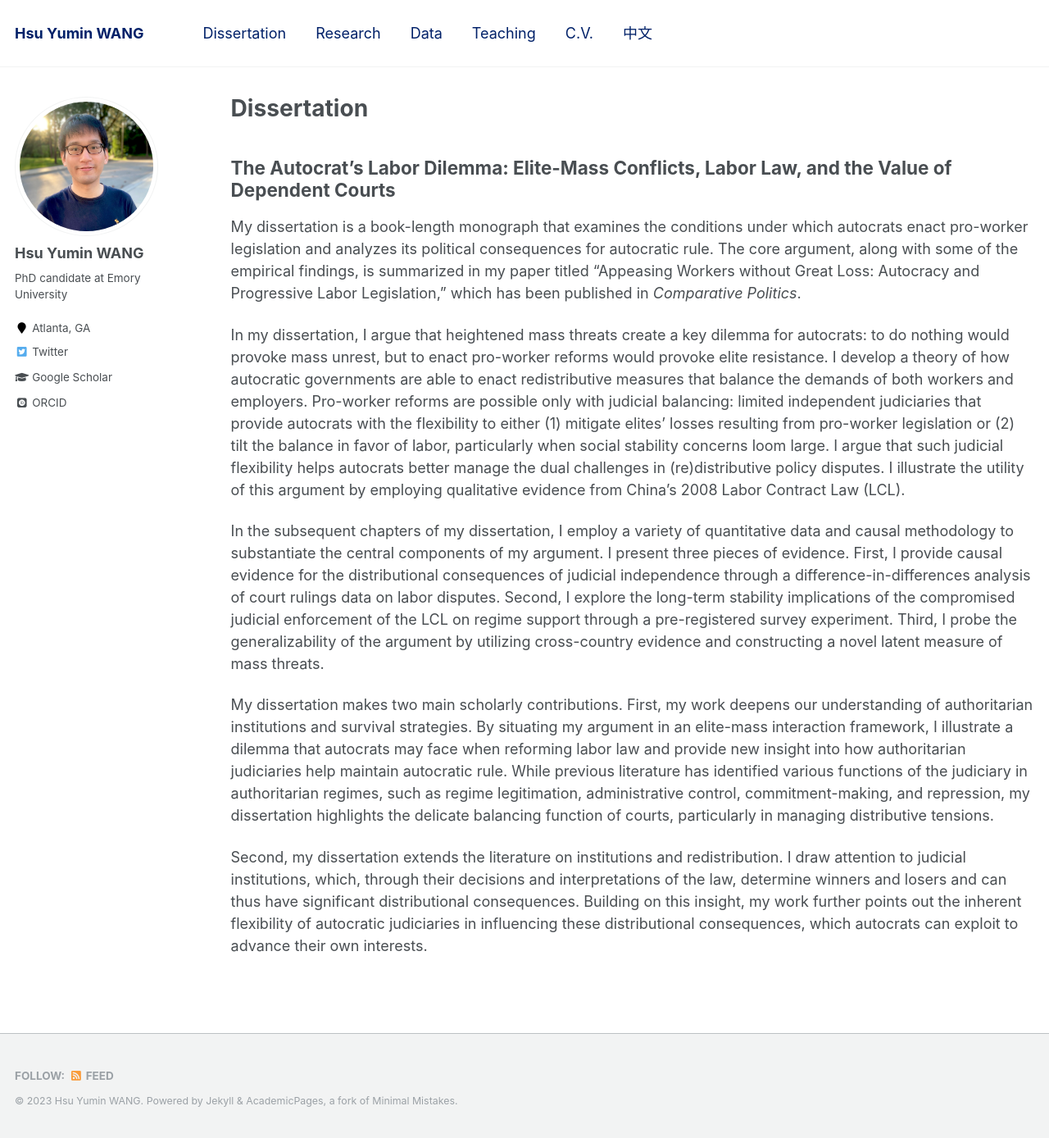
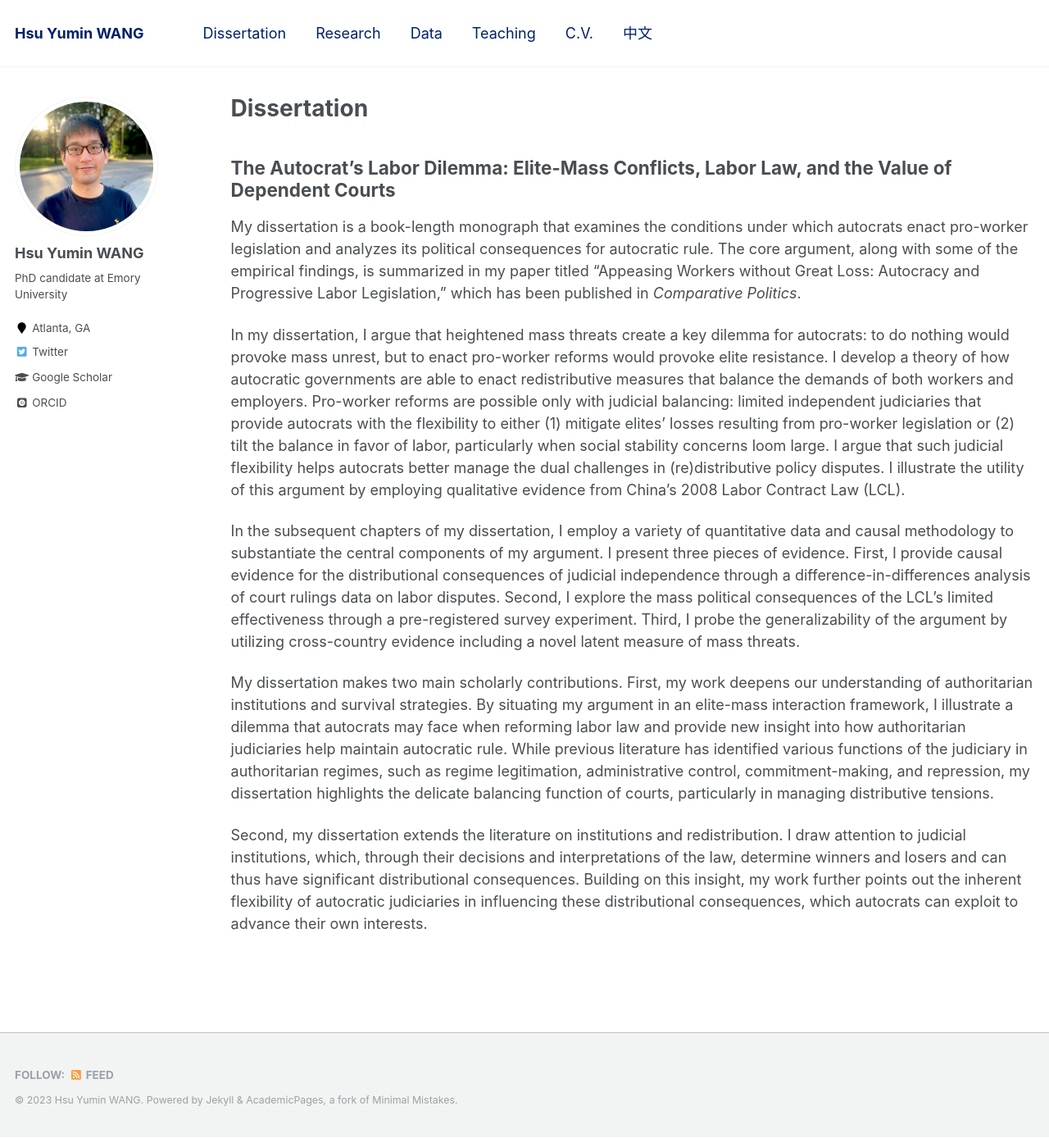
Before and after one commit to hsuyumin/hsuyumin.github.io, a Jekyll site: the page built from _pages/dissertation.md, in a window 1280 px wide and 1388 px high. Shown: the whole window at 82% size. Built offline with Jekyll 4.4.1, drawn with Linux system fonts in a browser that asks for light colours; some web fonts are replaced.

Commit message:
Update dissertation.md

```diff
--- a/_pages/dissertation.md
+++ b/_pages/dissertation.md
@@ -14,7 +14,7 @@ My dissertation is a book-length monograph that examines the conditions under wh
 
 In my dissertation, I argue that heightened mass threats create a key dilemma for autocrats: to do nothing would provoke mass unrest, but to enact pro-worker reforms would provoke elite resistance. I develop a theory of how autocratic governments are able to enact redistributive measures that balance the demands of both workers and employers. Pro-worker reforms are possible only with judicial balancing: limited independent judiciaries that provide autocrats with the flexibility to either (1) mitigate elites’ losses resulting from pro-worker legislation or (2) tilt the balance in favor of labor, particularly when social stability concerns loom large. I argue that such judicial flexibility helps autocrats better manage the dual challenges in (re)distributive policy disputes. I illustrate the utility of this argument by employing qualitative evidence from China’s 2008 Labor Contract Law (LCL).
 
-In the subsequent chapters of my dissertation, I employ a variety of quantitative data and causal methodology to substantiate the central components of my argument. I present three pieces of evidence. First, I provide causal evidence for the distributional consequences of judicial independence through a difference-in-differences analysis of court rulings data on labor disputes. Second, I explore the long-term stability implications of the compromised judicial enforcement of the LCL on regime support through a pre-registered survey experiment. Third, I probe the generalizability of the argument by utilizing cross-country evidence and constructing a novel latent measure of mass threats.
+In the subsequent chapters of my dissertation, I employ a variety of quantitative data and causal methodology to substantiate the central components of my argument. I present three pieces of evidence. First, I provide causal evidence for the distributional consequences of judicial independence through a difference-in-differences analysis of court rulings data on labor disputes. Second, I explore the mass political consequences of the LCL's limited effectiveness through a pre-registered survey experiment. Third, I probe the generalizability of the argument by utilizing cross-country evidence including a novel latent measure of mass threats.
 
 My dissertation makes two main scholarly contributions. First, my work deepens our understanding of authoritarian institutions and survival strategies. By situating my argument in an elite-mass interaction framework, I illustrate a dilemma that autocrats may face when reforming labor law and provide new insight into how authoritarian judiciaries help maintain autocratic rule. While previous literature has identified various functions of the judiciary in authoritarian regimes, such as regime legitimation, administrative control, commitment-making, and repression, my dissertation highlights the delicate balancing function of courts, particularly in managing distributive tensions.
 
```
